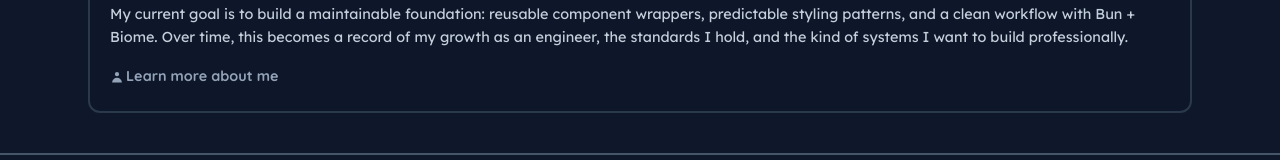
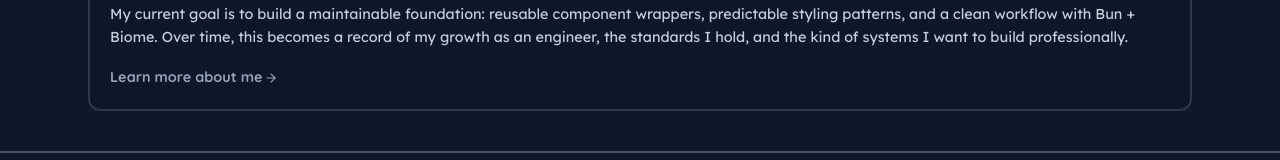
Before and after one commit to masomh-personal/hamadeh-io, a Next.js app: page / in a window 1280 px wide. Shown: the part 955-1115 px from the top of the page. Built offline with nearby package versions, Linux system fonts and the light colour scheme; a web font is replaced by a local one.

Commit message:
refactor: remove unused icon from Link component in Home page
- Eliminate the HiUser icon from the Link component to streamline the UI and enhance clarity.
- Maintain focus on essential icons for a cleaner presentation in the Home page.

```diff
--- a/app/page.tsx
+++ b/app/page.tsx
@@ -1,5 +1,5 @@
 import Image from "next/image";
-import { HiCode, HiCollection, HiDocumentText, HiUser } from "react-icons/hi";
+import { HiCode, HiCollection, HiDocumentText } from "react-icons/hi";
 import { Button, Card, Link } from "@/components/ui";
 
 export default function Home(): React.ReactElement {
@@ -130,8 +130,6 @@ export default function Home(): React.ReactElement {
                         <Link
                             href="/about"
                             variant="muted"
-                            icon={<HiUser className="h-3.5 w-3.5" />}
-                            iconPosition="left"
                             className="inline-flex items-center"
                         >
                             Learn more about me
```
